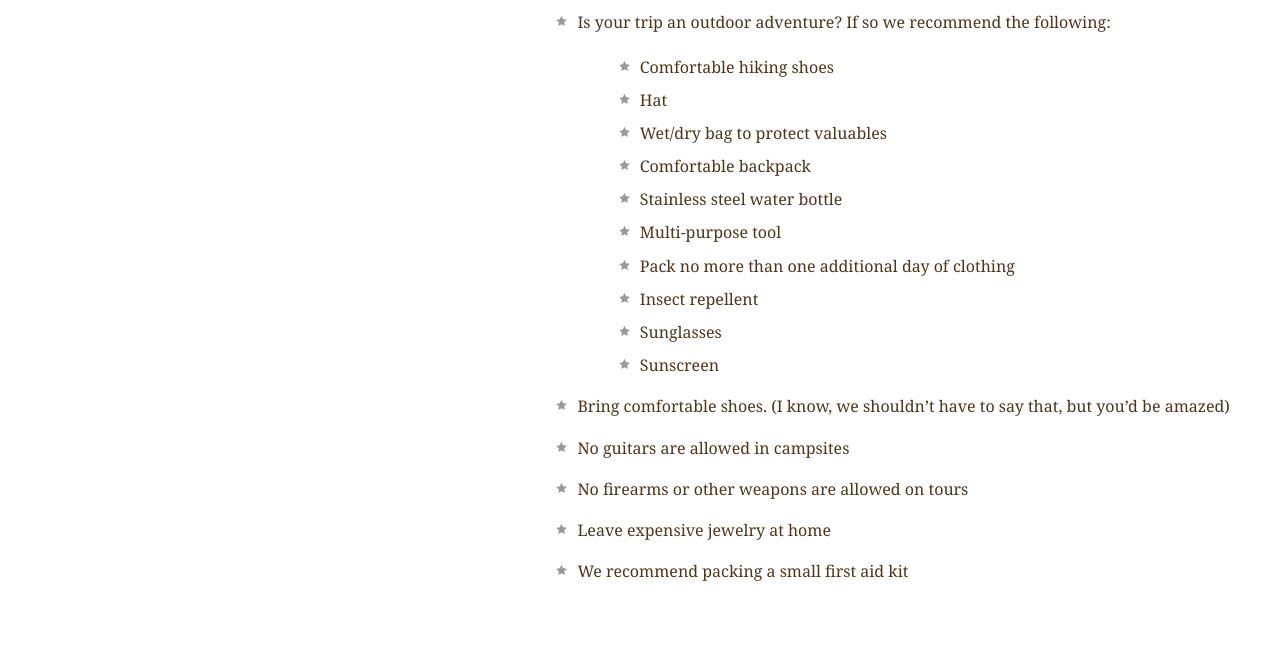
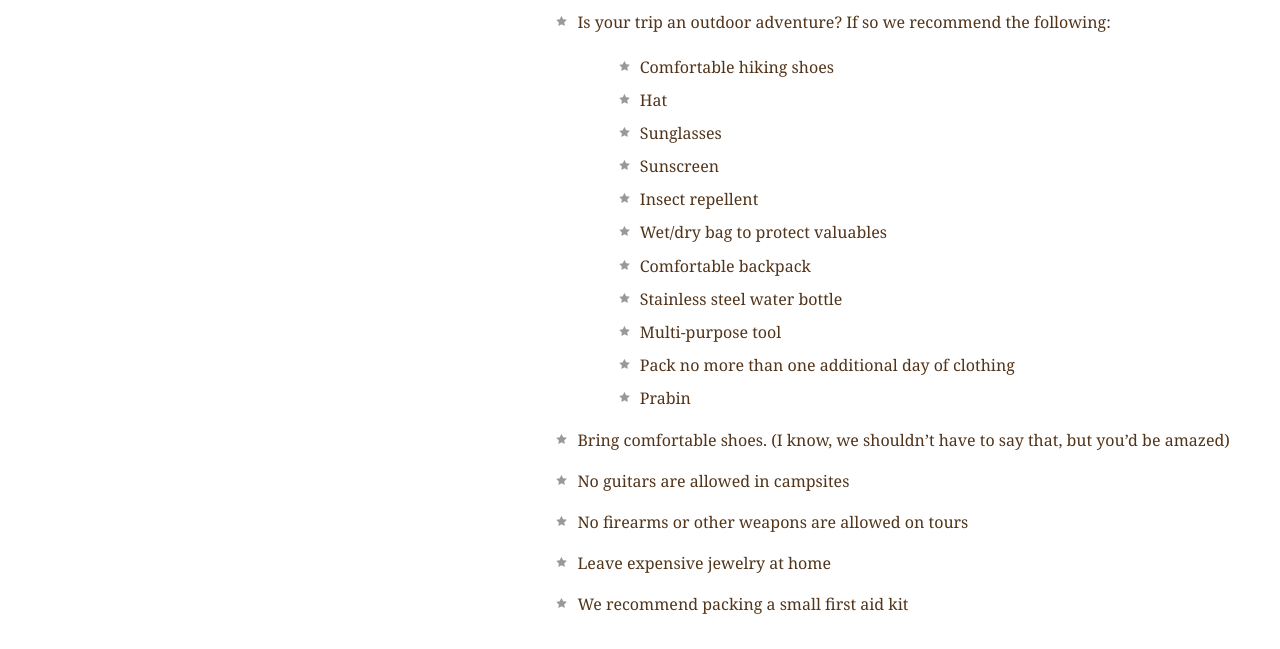
Before and after one commit to shakyanpravin/explore_california, a plain HTML site: page resources.html in a window 1280 px wide. Shown: the part 1980-2629 px from the top of the page. Drawn offline with Linux system fonts and the light colour scheme.

Commit message:
Rearrange the message

```diff
--- a/resources.html
+++ b/resources.html
@@ -96,14 +96,18 @@
               <ul>
                 <li>Comfortable hiking shoes</li>
                 <li>Hat</li>
+                <li>Sunglasses</li>
+                <li>Sunscreen</li>
+                <li>Insect repellent</li>
                 <li>Wet/dry bag to protect valuables</li>
                 <li>Comfortable backpack</li>
                 <li>Stainless steel water bottle</li>
                 <li>Multi-purpose tool</li>
                 <li>Pack no more than one additional day of clothing</li>
-                <li>Insect repellent</li>
-                <li>Sunglasses</li>
-                <li>Sunscreen</li>
+                <li>Prabin</li>
+
+
+
               </ul>
             </li>
             <li>Bring comfortable shoes. (I know, we shouldn’t have to say that, but you’d be amazed)</li>
```
